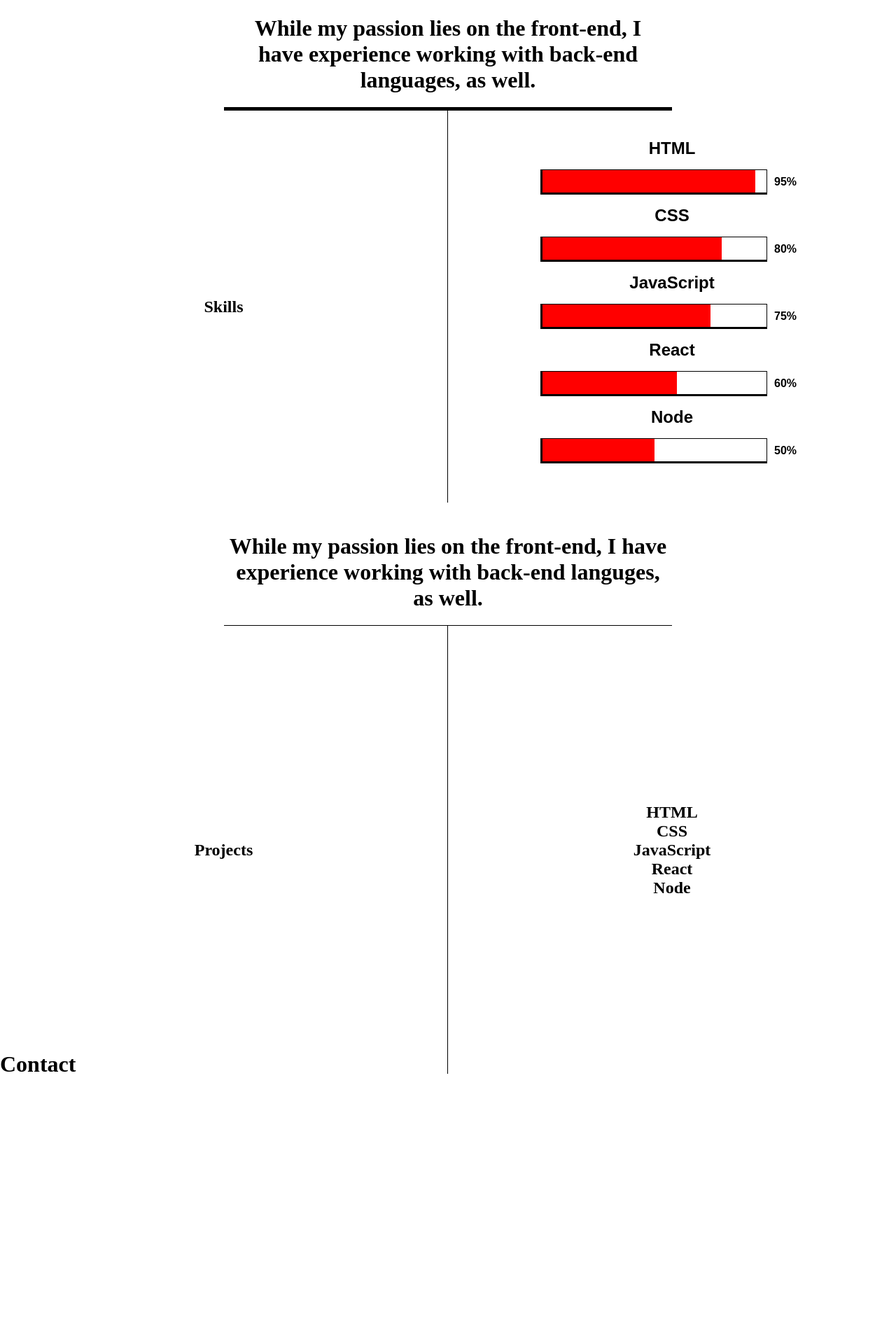
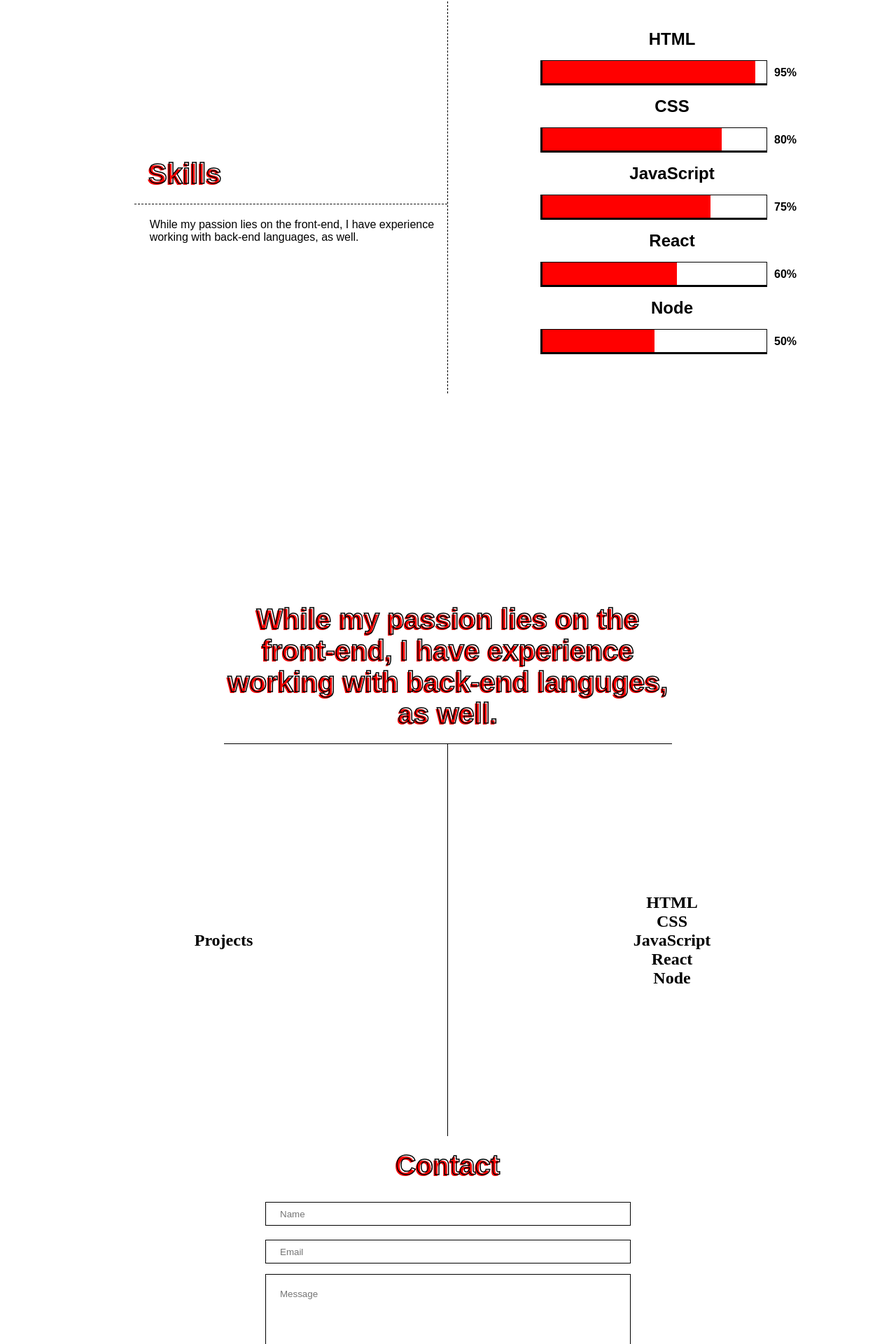
Before and after one commit to renebreslauer/portfolio_workshop_example, a React (Create React App) app: page / in a window 1280 px wide. Shown: the part 1658-3578 px from the top of the page at 70% size. Built offline with nearby package versions, Linux system fonts and the light colour scheme; a web font is replaced by a local one.

Commit message:
animations

```diff
--- a/src/components/About/About.scss
+++ b/src/components/About/About.scss
@@ -35,6 +35,10 @@
     font-family: forma-djr-deck, sans-serif;
     font-weight: 700;
     padding: 2rem;
+    p {
+      font-family: aglet-slab, sans-serif;
+      font-weight: 400;
+    }
     h1 {
       text-align: center;
       display: inline-block;
--- a/src/components/Contact/Contact.jsx
+++ b/src/components/Contact/Contact.jsx
@@ -1,17 +1,44 @@
 import React from 'react'
 import './Contact.scss'
+import ScrollAnimation from 'react-animate-on-scroll'
 
 class Contact extends React.Component {
   render() {
     return (
-      <div id="Contact">
-        <div className="Contact_body">
-          <h1>Contact</h1>
-          <div className="Form_group">
-            <input></input>
+      <>
+        <div id="Contact">
+          <div className="Contact_body">
+            <h1>Contact</h1>
+            <div className="contact_form">
+              <ScrollAnimation animateIn="fadeInUp">
+                <input
+                  type="text"
+                  className="contact_form_name"
+                  placeholder="Name"
+                ></input>
+              </ScrollAnimation>
+
+              <ScrollAnimation animateIn="fadeInUp">
+                <input
+                  type="text"
+                  className="contact_form_email"
+                  placeholder="Email"
+                ></input>
+              </ScrollAnimation>
+              <ScrollAnimation animateIn="fadeInUp">
+                <textarea
+                  className="contact_form_message"
+                  placeholder="Message"
+                ></textarea>
+              </ScrollAnimation>
+              <button type="submit">Submit</button>
+            </div>
           </div>
         </div>
-      </div>
+        <div class="copyright_message">
+          Copyright © 2020 WynStudent. All rights reserved.
+        </div>
+      </>
     )
   }
 }
--- a/src/components/Contact/Contact.scss
+++ b/src/components/Contact/Contact.scss
@@ -3,4 +3,71 @@
 #Contact {
   padding: 100px 0;
   height: 70vh;
+  display: flex;
+  justify-content: center;
 }
+.Contact_body {
+  text-align: center;
+}
+.contact_form {
+  display: flex;
+  flex-direction: column;
+  button {
+    background-color: red;
+    width: 5rem;
+    height: 3rem;
+    margin-top: 10px;
+    &:focus {
+      outline: none;
+    }
+  }
+}
+
+.contact_form_name {
+  height: 2rem;
+  width: 30rem;
+  border: 1px solid black;
+  margin: 10px 0;
+  outline: none;
+  padding: 0 20px;
+  font-family: aglet-slab, sans-serif;
+  background-color: white;
+}
+.contact_form_email {
+  height: 2rem;
+  width: 30rem;
+  border: 1px solid black;
+  margin: 10px 0;
+  outline: none;
+  padding: 0 20px;
+  font-family: aglet-slab, sans-serif;
+  background-color: white;
+}
+.contact_form_message {
+  resize: none;
+  border: 1px solid black;
+  margin: 5px 0;
+  height: 15rem;
+  outline: none;
+  padding: 20px 20px;
+  font-family: aglet-slab, sans-serif;
+  background-color: white;
+  width: 30rem;
+}
+
+.contact_form_email:focus {
+  border-bottom: 2px solid red;
+}
+.contact_form_name:focus {
+  border-bottom: 2px solid red;
+}
+.contact_form_message:focus {
+  border-bottom: 2px solid red;
+}
+
+.copyright_message {
+  text-align: center;
+  margin-bottom: 20px;
+  font-family: aglet-slab, sans-serif;
+  width: 100%;
+}
--- a/src/components/Projects/Projects.scss
+++ b/src/components/Projects/Projects.scss
@@ -2,7 +2,8 @@
 
 #Projects {
   padding-top: 100px;
-  height: 80vh;
+  height: 70vh;
+  margin: 100px 0;
 }
 .Projects_header {
   width: 100%;
--- a/src/components/Skills/Skills.jsx
+++ b/src/components/Skills/Skills.jsx
@@ -1,25 +1,30 @@
 import React from 'react'
 import './Skills.scss'
 import ScrollAnimation from 'react-animate-on-scroll'
-import { SkillsMeter } from '../Snippets/index'
+import { SkillsMeter, HeaderText } from '../Snippets/index'
 
 class Home extends React.Component {
   render() {
     return (
       <div id="Skills">
         <div className="Skills_header">
-          <div className="Skills_header_wrapper">
-            <h1>
-              While my passion lies on the front-end, I have experience working
-              with back-end languages, as well.
-            </h1>
-          </div>
+          <div className="Skills_header_wrapper"></div>
         </div>
         <div className="Skills_body">
           <div className="Skills_body_col_1">
-            <h2>Skills</h2>
+            <div className="Skills_title">
+              <ScrollAnimation animateIn="bounceIn">
+                <HeaderText text="Skills" />
+              </ScrollAnimation>
+            </div>
+
+            <p>
+              <ScrollAnimation animateIn="fadeInUp">
+                While my passion lies on the front-end, I have experience
+                working with back-end languages, as well.
+              </ScrollAnimation>
+            </p>
           </div>
-
           <div className="Skills_body_col_2">
             <SkillsMeter language_title="HTML" percentage="95%" />
             <SkillsMeter language_title="CSS" percentage="80%" />
--- a/src/components/Skills/Skills.scss
+++ b/src/components/Skills/Skills.scss
@@ -1,8 +1,8 @@
 @import '../../App.scss';
 
 #Skills {
+  height: 70vh;
   padding: 100px 0;
-  height: 70vh;
 }
 .Skills_header {
   width: 100%;
@@ -10,12 +10,13 @@
   justify-content: center;
   &_wrapper {
     width: 40rem;
-    border-bottom: 5px solid black;
-    h1 {
+    p {
       text-align: center;
       display: inline-block;
       padding: 20px 20px;
       color: black;
+      font-family: aglet-slab, sans-serif;
+      font-weight: 400;
     }
   }
 }
@@ -29,9 +30,18 @@
     display: flex;
     flex-direction: column;
     justify-content: center;
+    align-items: flex-end;
     height: 100%;
-    border-right: 1px solid black;
-    justify-content: center;
+    border-right: 1px dashed black;
+    position: relative;
+    p {
+      width: 65%;
+      padding: 20px 10px 10px;
+      margin-left: 20px;
+      font-family: aglet-slab, sans-serif;
+      font-weight: 400;
+      text-align: left;
+    }
   }
   &_col_2 {
     display: flex;
@@ -42,3 +52,9 @@
     font-weight: 700;
   }
 }
+
+.Skills_title {
+  width: 70%;
+  text-align: left;
+  border-bottom: 1px dashed black;
+}
--- /dev/null
+++ b/src/components/Snippets/HeaderText/HeaderText.jsx
@@ -0,0 +1,8 @@
+import React from 'react'
+import './HeaderText.scss'
+
+function HeaderText(props) {
+  return <h1>{props.text}</h1>
+}
+
+export default HeaderText
--- /dev/null
+++ b/src/components/Snippets/HeaderText/HeaderText.scss
@@ -0,0 +1,11 @@
+h1 {
+  text-align: center;
+  display: inline-block;
+  padding: 20px 20px;
+  font-family: forma-djr-deck, sans-serif;
+  color: transparent;
+  -webkit-text-stroke: 1.5px black;
+  font-size: 2.5rem;
+  font-weight: 700;
+  text-shadow: -2px 2px red;
+}
--- a/src/components/Snippets/SkillsMeter/SkillsMeter.jsx
+++ b/src/components/Snippets/SkillsMeter/SkillsMeter.jsx
@@ -5,15 +5,18 @@ import ScrollAnimation from 'react-animate-on-scroll'
 function SkillsMeter(props) {
   return (
     <>
+      <ScrollAnimation animateIn="fadeInUp" delay={500}>
         <h2>{props.language_title}</h2>
+
         <div className="Skills_group">
           <div className="Skills_meter">
-          <ScrollAnimation animateIn="slideInLeft">
+            <ScrollAnimation animateIn="slideInLeft" delay={1000}>
               <div className={props.language_title}></div>
             </ScrollAnimation>
           </div>
           <p>{props.percentage}</p>
         </div>
+      </ScrollAnimation>
     </>
   )
 }
--- a/src/components/Snippets/index.js
+++ b/src/components/Snippets/index.js
@@ -1,2 +1,3 @@
 export { default as HeroText } from './HeroText/HeroText'
 export { default as SkillsMeter } from './SkillsMeter/SkillsMeter'
+export { default as HeaderText } from './HeaderText/HeaderText'
```
Lines whose indentation alone changed are shown as unchanged.
